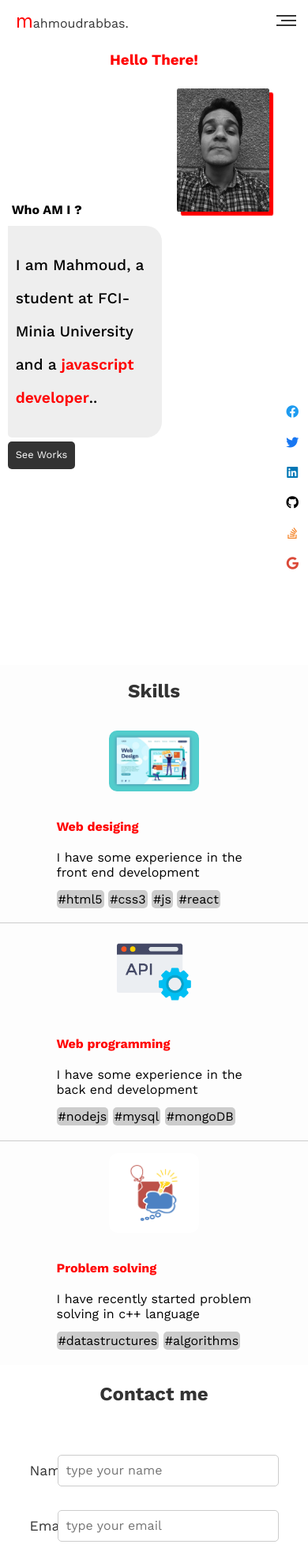
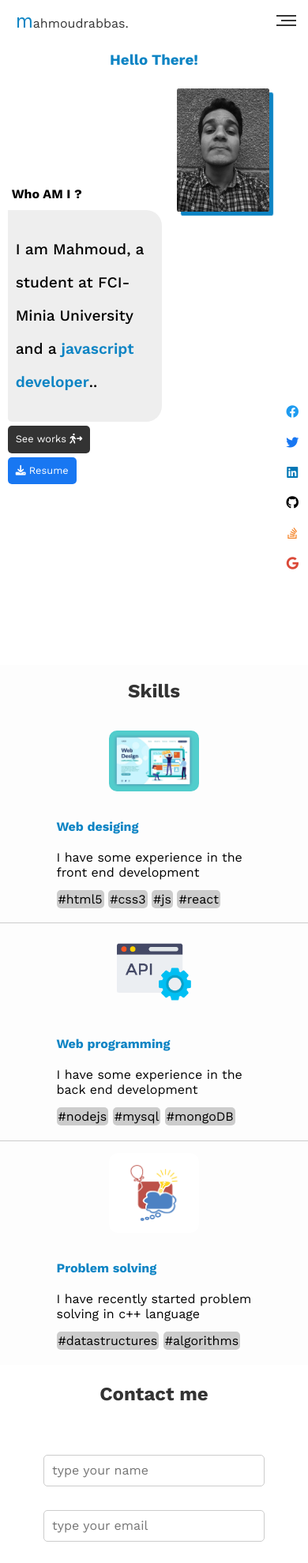
Before and after one commit to mahmoudrabbas/portoflio_2022, a plain HTML site: page index.html in a window 390 px wide. Shown: the top 1979 px of the page at 79% size. Drawn offline with nearby package versions, Linux system fonts and the light colour scheme.

Commit message:
third day commiting

```diff
--- a/css/sass/pages/_portfolio.scss
+++ b/css/sass/pages/_portfolio.scss
@@ -1,4 +1,4 @@
-$mc: red;
+$mc: #0d84c4;
 $sc: #333;
 $bgc: #eee;
 $bg2: #eee;
@@ -200,6 +200,12 @@ $bg2: #eee;
                 -o-transition: all 0.5s ease-in-out;
                 &:hover {
                     background-color: #222;
+                }
+                &.cv {
+                    background-color: #1877f2;
+                    &:hover {
+                        background-color: #0077B5;
+                    }
                 }
             }
         }
@@ -428,7 +434,7 @@ $bg2: #eee;
         text-align: center;
         .container {
             .fa-heart {
-                color: $mc;
+                color: red;
             }
             .logo {
                 &::first-line {
@@ -446,4 +452,7 @@ $bg2: #eee;
     .contact .container form {
         width: 100%;
     }
+    .contact .container form .input-group label {
+        width: 0;
+    }
 }
--- a/index.html
+++ b/index.html
@@ -5,6 +5,7 @@
     <meta charset="UTF-8">
     <meta http-equiv="X-UA-Compatible" content="IE=edge">
     <meta name="viewport" content="width=device-width, initial-scale=1.0">
+    <link style="color:red ;" rel="icon" href="./imgs/m-solid.svg">
     <link rel="stylesheet" href="./css/sass/normalize.css" />
     <link rel="stylesheet" href="./css/all.min.css" />
     <link rel="preconnect" href="https://fonts.gstatic.com" />
@@ -48,7 +49,9 @@
                             developer</span>..
                     </p>
                 </div>
-                <a href="https://www.behance.net/mahmoudrabass">See Works</a>
+                <a href="https://www.behance.net/mahmoudrabass">See works <i
+                        class="fa-solid fa-person-walking-arrow-right"></i></a>
+                <a href="cv/mracv.pdf" download class="cv"><i class="fa-solid fa-download"></i> Resume</a>
             </div>
             <div class="part3">
                 <img class="img" src="./imgs/99439727_663381257837196_2428376944404856832_n.jpg">
```
Also changed, not shown: css/sass/styles.css, imgs/m-solid.svg (added), 2 other files.
